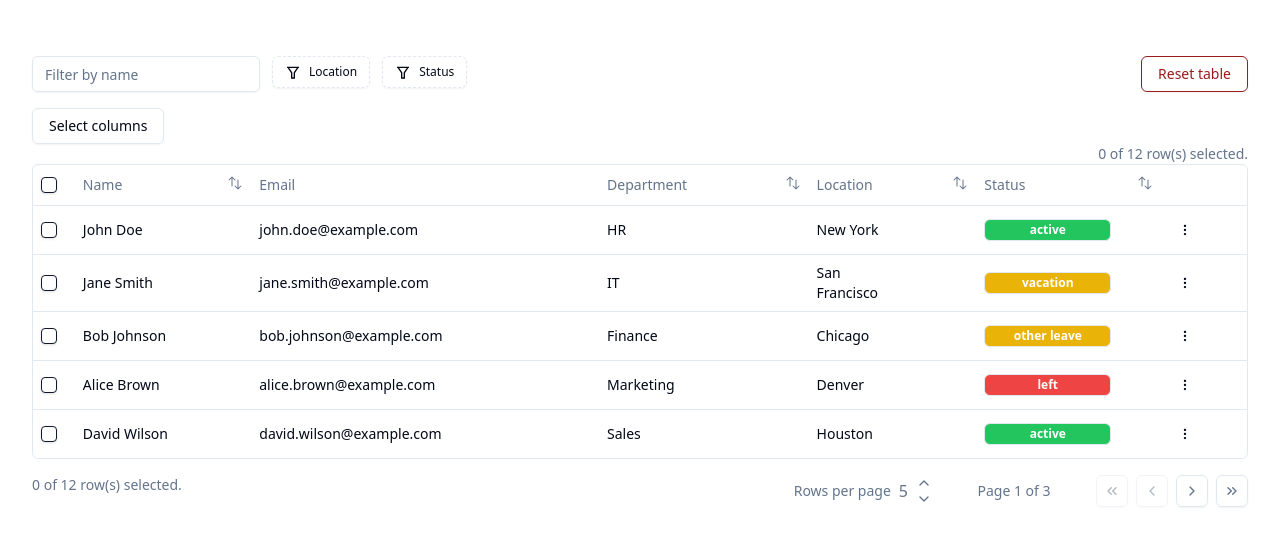
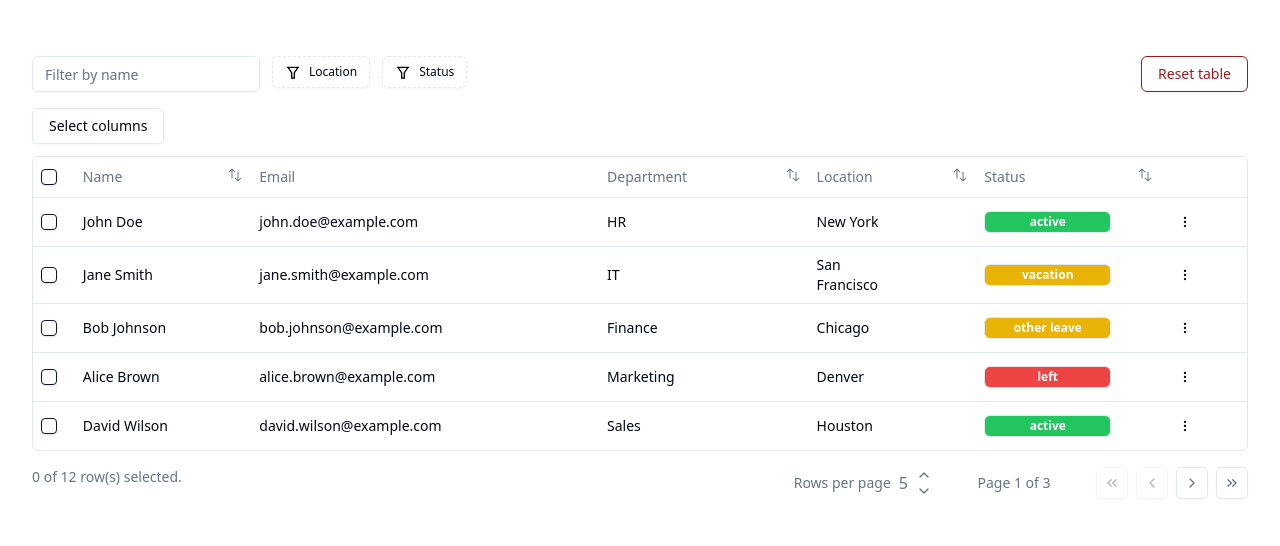
Before and after one commit to kbastamow/Data-table, a React (Vite) app: page / in a window 1280 px wide. Shown: the top 546 px of the page. Built offline with nearby package versions, Linux system fonts and the light colour scheme.

Commit message:
Custom method example

```diff
--- a/src/components/employees/columns.tsx
+++ b/src/components/employees/columns.tsx
@@ -124,7 +124,7 @@ export const columns: ColumnDef<Employee>[] = [
   },
   {
     id: "actions",
-    cell: ({ row }) => {
+    cell: ({ row, table }) => {
       const employee = row.original;
       return (
         <DropdownMenu>
@@ -147,7 +147,8 @@ export const columns: ColumnDef<Employee>[] = [
             <DropdownMenuSeparator />
             <DropdownMenuItem>View employee</DropdownMenuItem>
             <DropdownMenuItem>Edit</DropdownMenuItem>
-            <DropdownMenuItem>Delete</DropdownMenuItem>
+            <DropdownMenuItem
+            >Delete</DropdownMenuItem>
           </DropdownMenuContent>
         </DropdownMenu>
       );
--- a/src/components/employees/data-table.tsx
+++ b/src/components/employees/data-table.tsx
@@ -74,7 +74,6 @@ export function DataTable<TData, TValue>({
     //pagination:
     getPaginationRowModel: getPaginationRowModel(),
 
-
     //filters
     onColumnFiltersChange: setColumnFilters,
     getFilteredRowModel: getFilteredRowModel(),
@@ -90,9 +89,15 @@ export function DataTable<TData, TValue>({
     initialState: {
       pagination: { pageSize: 5 },
     },
+
+    //This can be added to insert custom functions, accessible :table.options.meta.methodName
+    meta: {
+      myOwnMethod: () => {
+        console.log("Custom method")
+      },
+    }
   });
 
-  console.log(table)
   //Used to show reset button
   const isFiltered = table.getState().columnFilters.length > 0;
 
@@ -126,7 +131,6 @@ export function DataTable<TData, TValue>({
             )}
           </div>
 
-
           {isFiltered && (
             <Button
               variant="ghost"
@@ -139,7 +143,11 @@ export function DataTable<TData, TValue>({
         </div>
         {/* Removes checkbox but nothing else */}
         <Button
-          onClick={() => {table.resetRowSelection(), table.resetColumnFilters(), table.resetColumnVisibility()}}
+          onClick={() => {
+            table.resetRowSelection(),
+              table.resetColumnFilters(),
+              table.resetColumnVisibility();
+          }}
           variant="outline"
           className="border-red-800 text-red-800"
         >
@@ -175,13 +183,7 @@ export function DataTable<TData, TValue>({
         </DropdownMenuContent>
       </DropdownMenu>
 
-      {/* Information about selected rows */}
-      <div className="flex-1 text-sm text-right text-muted-foreground">
-        {table.getFilteredSelectedRowModel().rows.length} of{" "}
-        {table.getFilteredRowModel().rows.length} row(s) selected.
-      </div>
-
-      <div className="border rounded-md">
+      <div className="border rounded-md mt-3">
         <Table>
           <TableHeader>
             {table.getHeaderGroups().map((headerGroup) => (
```
Also changed, not shown: src/components/employees/page.tsx (+19 -1 lines). Lines whose indentation alone changed are shown as unchanged.
